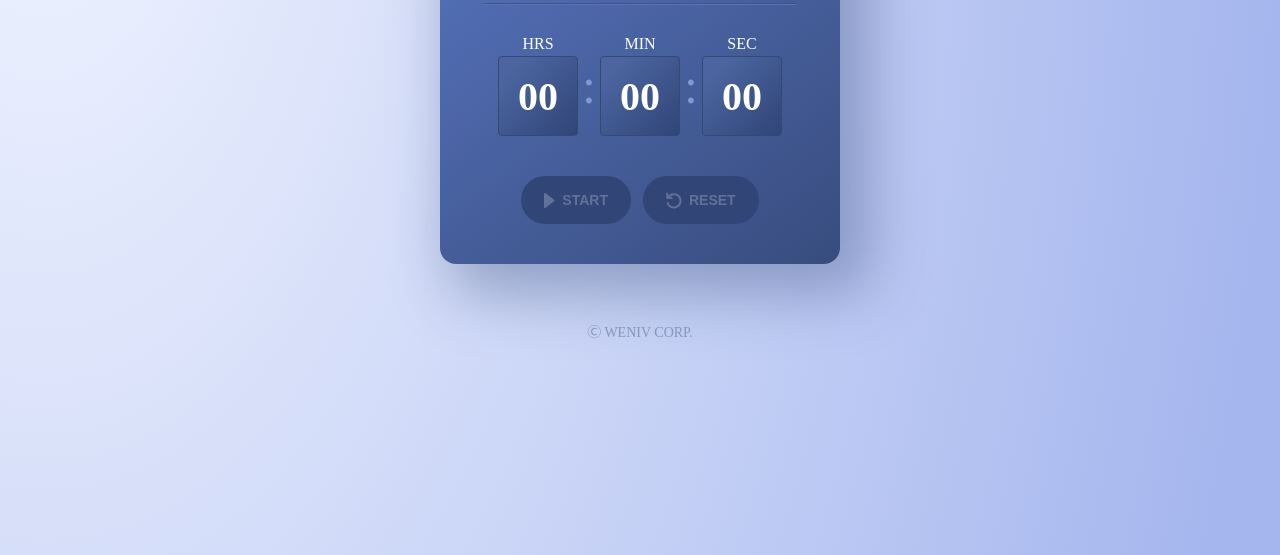
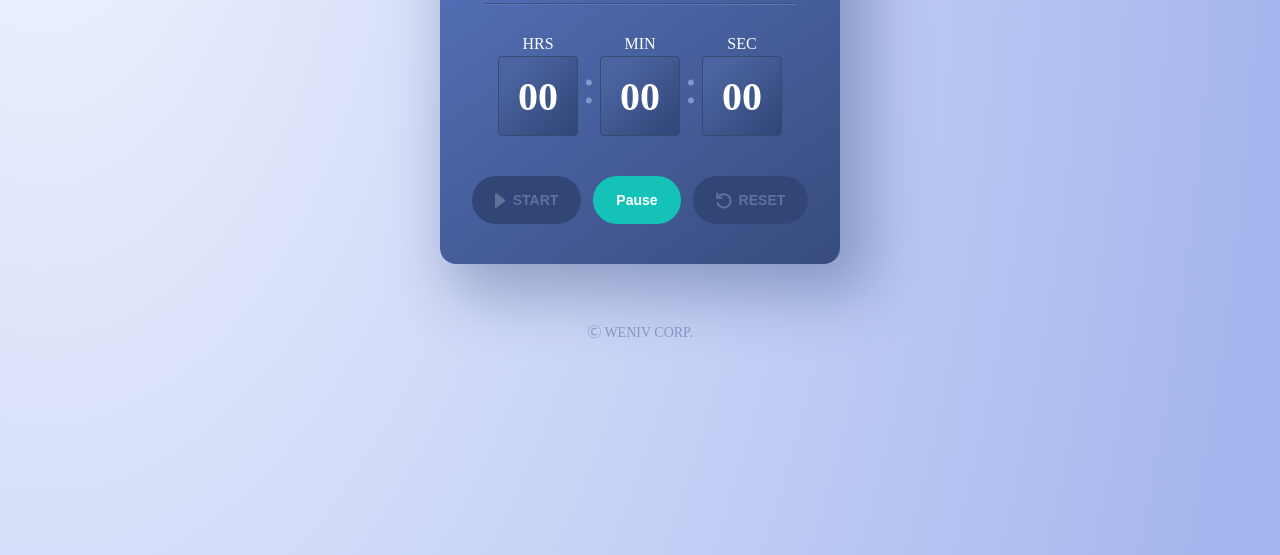
Before and after one commit to tnghgks/timer, a plain HTML site: page index.html in a window 1280 px wide. Both pictures are taken after a click on the button "START". Shown: the part 245-800 px from the top of the page. Drawn offline with Linux system fonts and the light colour scheme; a web font is replaced by a local one.

Commit message:
세번째 커밋

```diff
--- a/css/style.css
+++ b/css/style.css
@@ -131,7 +131,18 @@ button {
   color: white;
   cursor: pointer;
 }
-
+.btn-pause {
+  color: white;
+  background-color: #15c2b8;
+  font-weight: 700;
+  font-size: 14px;
+  line-height: 17px;
+  border: none;
+  padding: 16px 23px 15px 23px;
+  border-radius: 50px;
+  display: flex;
+  align-items: center;
+}
 .btn-start::before {
   content: "";
   display: inline-block;
--- a/js/main.js
+++ b/js/main.js
@@ -17,6 +17,9 @@ function handleInput(event) {
 function handleStart(event) {
   event.preventDefault();
   let time = parseInt($inputHrs.value) * 3600 + parseInt($inputMin.value) * 60 + parseInt($inputSec.value);
+  $btnPause.textContent = "Pause";
+  $btnPause.classList.add("btn-pause");
+  $btnReset.insertAdjacentElement("beforebegin", $btnPause);
 
   if (isNaN(time) || time === 0) {
     return;
@@ -80,6 +83,7 @@ const $btnReset = document.querySelector(".btn-reset");
 const $btnPause = document.createElement("button");
 
 let timer;
+
 $inputHrs.addEventListener("input", handleInput);
 $inputMin.addEventListener("input", handleInput);
 $inputSec.addEventListener("input", handleInput);
```
